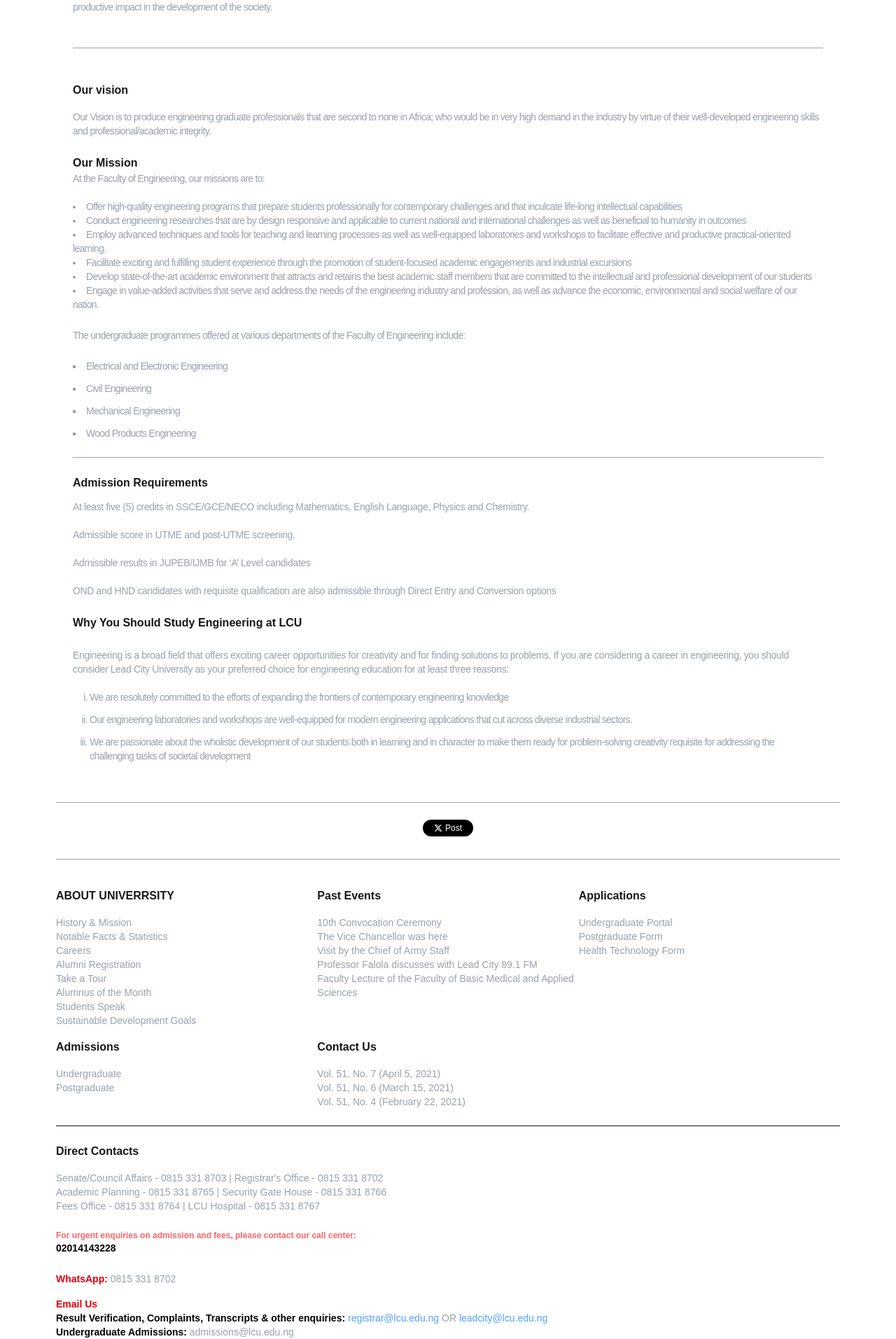
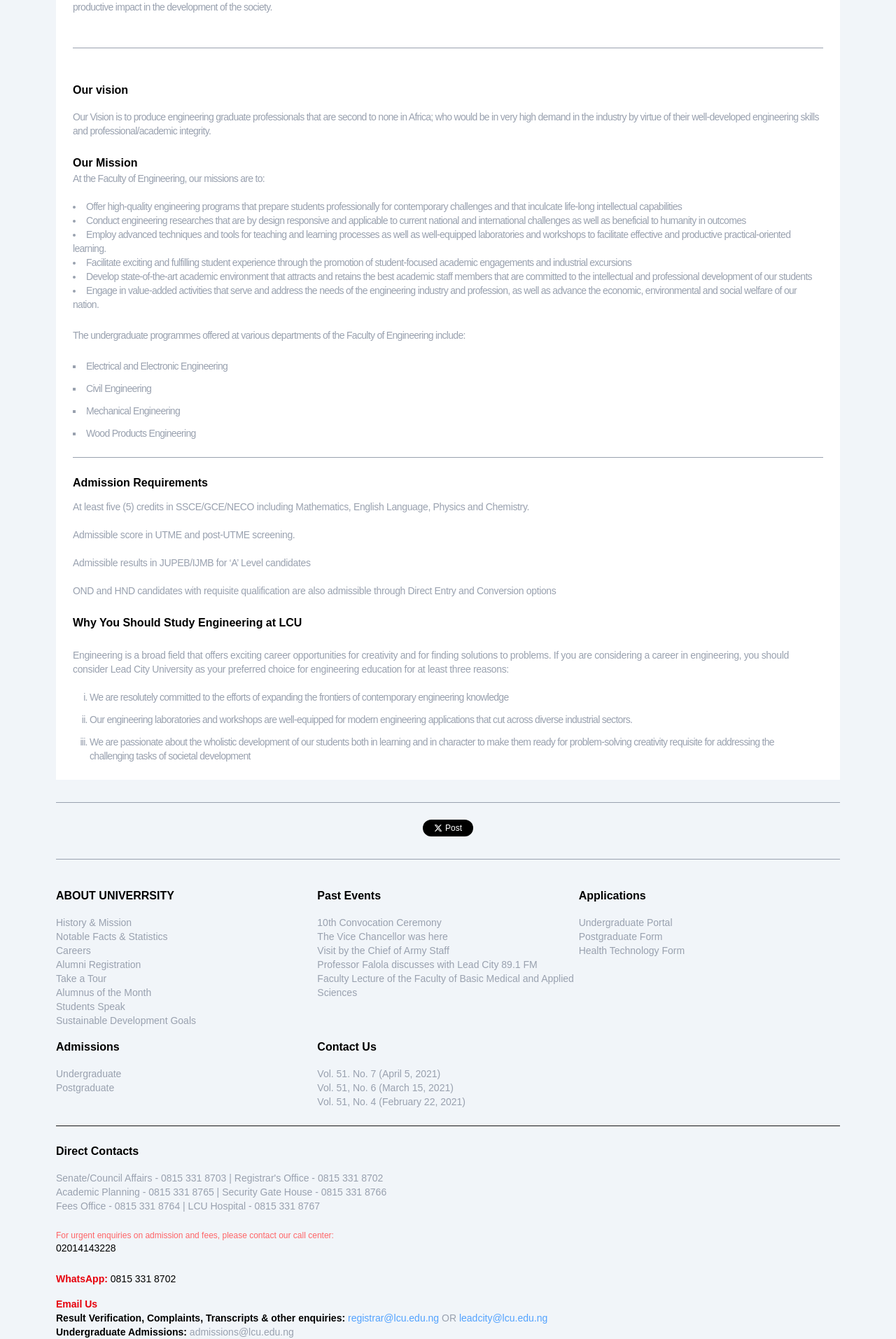
Before and after one commit to Ernestoo2/Faculty_of_Engineering, a Next.js app: page / in a window 1280 px wide. Shown: the part 884-2797 px from the top of the page at 70% size. Built offline with nearby package versions, Linux system fonts and the light colour scheme.

Commit message:
Fix: fixed the css dackmode lightmode mismatches

```diff
--- a/app/_component/FacultyAbout.tsx
+++ b/app/_component/FacultyAbout.tsx
@@ -3,7 +3,7 @@
 export default function FacultyAbout() {
     return (
         <article >
-            <h3 className="font-bold text-md">About the Faculty</h3>
+            <h3 className="font-bold text-md text-black">About the Faculty</h3>
             <section className="mt-6 text-sm  font-light text-gray-400 tracking-tighter text-wrap">
                 <p>
                     The LCU Faculty of Engineering had its first set of students in the 2019/2020 academic session after a successful resource
@@ -27,14 +27,14 @@
 
             <hr className="my-12 text-gray-400" />
 
-            <h3 className="font-bold text-md">Our vision</h3>
+            <h3 className="font-bold text-black text-md">Our vision</h3>
             <p className=" text-sm mt-4 font-light text-gray-400 tracking-tighter text-wrap">
                 Our Vision is to produce engineering graduate professionals
                 that are second to none in Africa; who would be in
                 very high demand in the industry by virtue of their well-developed engineering skills and professional/academic integrity.
             </p>
 
-            <h3 className="font-bold mt-6 text-md">Our Mission</h3>
+            <h3 className="font-bold text-black mt-6 text-md">Our Mission</h3>
             <article className="text-sm font-light text-gray-400 tracking-tighter">
                 <p className="mb-4">At the Faculty of Engineering, our missions are to: </p>
                 <ul className="list-disc list-inside marker:text-gray-400 mt-5 text-sm font-light tracking-tighter">
@@ -56,7 +56,7 @@
 
             <hr className="text-gray-400 my-6" />
 
-            <h3 className="font-bold text-md">Admission Requirements</h3>
+            <h3 className="font-bold text-black text-md">Admission Requirements</h3>
             <p className="text-gray-400 mt-3 text-sm tracking-tight font-light ">
                 At least five (5) credits in SSCE/GCE/NECO including Mathematics, English Language, Physics and Chemistry.
             </p>
@@ -70,7 +70,7 @@
                 OND and HND candidates with requisite qualification are also admissible through Direct Entry and Conversion options
             </p>
 
-            <h3 className="font-bold my-6 text-md">Why You Should Study Engineering at LCU</h3>
+            <h3 className="font-bold text-black my-6 text-md">Why You Should Study Engineering at LCU</h3>
             <p className="text-gray-400 text-sm tracking-tight font-light ">
                 Engineering is a broad field that offers exciting career opportunities for creativity and for finding
                 solutions to problems. If you are considering a career in engineering, you should consider Lead City University as
--- a/app/_component/FacultyContact.tsx
+++ b/app/_component/FacultyContact.tsx
@@ -58,13 +58,13 @@
                         <p className="leading-7 text-sm text-gray-400">{member.biography}</p>
                         <div className="space-y-2 text-sm">
                             <p>
-                                <span className="font-semibold text-slate-300">Tel:</span>{" "}
+                                <span className="font-semibold text-black">Tel:</span>{" "}
                                 <a href={`tel:${member.tel}`} className="text-sky-400 hover:text-sky-300">
                                     {member.tel}
                                 </a>
                             </p>
                             <p>
-                                <span className="font-semibold text-slate-300">Email:</span>{" "}
+                                <span className="font-semibold text-black">Email:</span>{" "}
                                 <a href={`mailto:${member.email}`} className="text-sky-400 hover:text-sky-300">
                                     {member.email}
                                 </a>
--- a/app/_component/FacultyLabouratories.tsx
+++ b/app/_component/FacultyLabouratories.tsx
@@ -25,7 +25,7 @@
   return (
     <section>
       <article className="space-y-5">
-        <h1 className="font-bold text-md">Our Laboratories and Workshop Facilities</h1>
+        <h1 className="font-bold text-black text-md">Our Laboratories and Workshop Facilities</h1>
         <p className="text-sm text-gray-400 tracking-tight flex-wrap">
           The best practice in contemporary engineering education is
           to facilitate in-depth understanding of theoretical engineering concepts
@@ -38,7 +38,7 @@
       </article>
 
       <article className="mt-5">
-        <h1 className="font-bold text-md">Department of Electrical and Electronic Engineering</h1>
+        <h1 className="font-bold text-black text-md">Department of Electrical and Electronic Engineering</h1>
         <ul style={{ listStyleType: "square" }} className="list-inside marker:text-gray-400 mt-5 space-y-3 text-sm font-light tracking-tighter text-gray-400">
           <li>Power and Machine Laboratory</li>
           <li>Control and Automation Laboratory</li>
--- a/app/_component/FacultyLinks.tsx
+++ b/app/_component/FacultyLinks.tsx
@@ -5,7 +5,7 @@
         <article >
             <section className="grid grid-cols-1 md:grid-cols-2 lg:grid-cols-3">
                 <div>
-                <h1 className="my-4 font-bold text-md">ABOUT UNIVERRSITY</h1>
+                <h1 className="my-4 text-black font-bold text-md">ABOUT UNIVERRSITY</h1>
                 <section className="flex flex-col text-gray-400 text-sm">
                     <Link href="https://lcu.edu.ng/index.php/about-us">History & Mission</Link>
                     <Link href="https://lcu.edu.ng/index.php/about-us">Notable Facts & Statistics</Link>
@@ -18,7 +18,7 @@
                 </section>
             </div>
             <div>
-                <h1 className="my-4 font-bold text-md">Past Events</h1>
+                <h1 className="my-4 font-bold text-black text-md">Past Events</h1>
                 <section className="flex flex-col text-gray-400 text-sm">
                     <Link href="http://lcu.edu.ng/index.php/10th-convocation-pictures">10th Convocation Ceremony</Link>
                     <Link href="http://lcu.edu.ng/index.php/10th-convocation-pictures">The Vice Chancellor was here</Link>
@@ -29,7 +29,7 @@
             </div>
 
             <div>
-                <h1 className="my-4 font-bold text-md">Applications</h1>
+                <h1 className="my-4 font-bold text-black text-md">Applications</h1>
                 <section className="flex flex-col text-gray-400 text-sm">
                     <Link href="https://admissions.lcu.edu.ng/">Undergraduate Portal</Link>
                     <Link href="https://lcu.edu.ng/images/PGOnline_Application_Form.pdf">Postgraduate Form</Link>
@@ -37,14 +37,14 @@
                 </section>
             </div>
             <div>
-                <h1 className="my-4 font-bold text-md">Admissions</h1>
+                <h1 className="my-4 font-bold text-black text-md">Admissions</h1>
                 <section className="flex flex-col text-gray-400 text-sm">
                     <Link href="https://lcu.edu.ng/index.php/admissions/undergraduate"> Undergraduate</Link>
                     <Link href="https://lcu.edu.ng/index.php/admissions/postgraduate"> Postgraduate</Link>
                 </section>
             </div>
             <div>
-                <h1 className="my-4 font-bold text-md">Contact Us</h1>
+                <h1 className="my-4 text-black font-bold text-md">Contact Us</h1>
                 <section className="flex flex-col text-gray-400 text-sm">
                     <Link href="https://lcu.edu.ng/images/bulletin/Vol-51-No-7.pdf">Vol. 51. No. 7 (April 5, 2021) </Link>
                     <Link href="https://lcu.edu.ng/images/bulletin/Vol-51-No-6.pdf">Vol. 51, No. 6 (March 15, 2021)</Link>
@@ -56,19 +56,19 @@
             <hr className="my-6" />
 
             <section>
-                <h1 className="my-4 font-bold text-md">Direct Contacts</h1>
+                <h1 className="my-4 text-black font-bold text-md">Direct Contacts</h1>
             <section className="text-gray-400 text-sm">
                <p>Senate/Council Affairs - 0815 331 8703   |   Registrar's Office - 0815 331 8702</p>
                 <p>Academic Planning - 0815 331 8765    |   Security Gate House - 0815 331 8766</p>
                 <p>Fees Office - 0815 331 8764   |   LCU Hospital - 0815 331 8767</p>
             </section>
-            <section className="font-bold text-sm text-black mt-6">
+            <section className=" text-sm  text-black mt-6">
                 <p className="text-xs text-red-400">For urgent enquiries on admission and fees, please contact our call center:</p>
                 02014143228
             </section>
 
-            <section className=" text-gray-400 text-sm mt-6">
-                <p className="my-4 "><span className="text-red-600  font-bold ">WhatsApp:</span>  0815 331 8702</p>
+            <section className="text-gray-400  text-sm mt-6">
+                <p className="my-4 text-black"><span className="text-red-600  font-bold ">WhatsApp:</span>  0815 331 8702</p>
                 <p><span className="text-red-600 text-sm font-bold">Email Us</span>  </p>
                 <p><span className="text-black text-sm font-bold">Result Verification, Complaints, Transcripts & other enquiries: </span><span className="text-blue-400 hover:text-blue-700">registrar@lcu.edu.ng</span> OR <span className="text-blue-400 hover:text-blue-700">leadcity@lcu.edu.ng</span></p>
                 <p><span className="text-black text-sm font-bold">Undergraduate Admissions:</span> admissions@lcu.edu.ng</p>
--- a/app/_component/FacultyMembers.tsx
+++ b/app/_component/FacultyMembers.tsx
@@ -162,7 +162,7 @@
         <div className="border border-gray-400 overflow-x-auto">
             <table className="min-w-full border-collapse">
                 <thead>
-                    <tr className="border-b-2 border-blue-600 text-left text-xs uppercase tracking-[0.2em] text-gray-400">
+                    <tr className="border-b-2 border-blue-600 text-left text-black text-xs uppercase tracking-[0.2em] ">
                         <th className="px-4 w-16 py-3">S/N</th>
                         <th className="px-4 py-3">Name</th>
                         <th className="px-4 py-3">Designation</th>
--- a/app/page.tsx
+++ b/app/page.tsx
@@ -8,24 +8,19 @@
 
 export default function HomePage() {
   return (
-    <main >
+    <main className="bg-slate-100">
       <FacultyHeader />
 
       <section className="mx-auto max-w-6xl px-4 py-8 space-y-8">
-        <h1 className="text-3xl font-bold text-slate-900">Overview - Faculty of Engineering and Technology</h1>
+        <h1 className="text-3xl font-bold text-slate-900 ">Overview - Faculty of Engineering and Technology</h1>
         <FacultyTabs />
 
         <hr className="text-gray-400 my-6" />
-        {/* <Link
+        <Link
         href="https://twitter.com/intent/tweet?original_referer=https%3A%2F%2Flcu.edu.ng%2F&ref_src=twsrc%5Etfw%7Ctwcamp%5Ebuttonembed%7Ctwterm%5Eshare%7Ctwgr%5E&text=Overview%20-%20Faculty%20of%20Enginnering%20and%20Technology&url=https%3A%2F%2Flcu.edu.ng%2Findex.php%2Ftemplate%2Ftemplate-features-2%2Foverview&via=lcu_ibdan"
         target="_blank"
         className="flex gap-1 mx-auto w-18 items-center bg-black hover:bg-blue-700 text-white text-xs font-medium py-1 px-4 rounded-full"
-      > */}
-        <Link
-          href="#"
-          target="_blank"
-          className="flex gap-1 mx-auto w-18 items-center bg-black hover:bg-blue-700 text-white text-xs font-medium py-1 px-4 rounded-full"
-        >
+      >
           <FaXTwitter size={12} />Post
         </Link>
 
```
